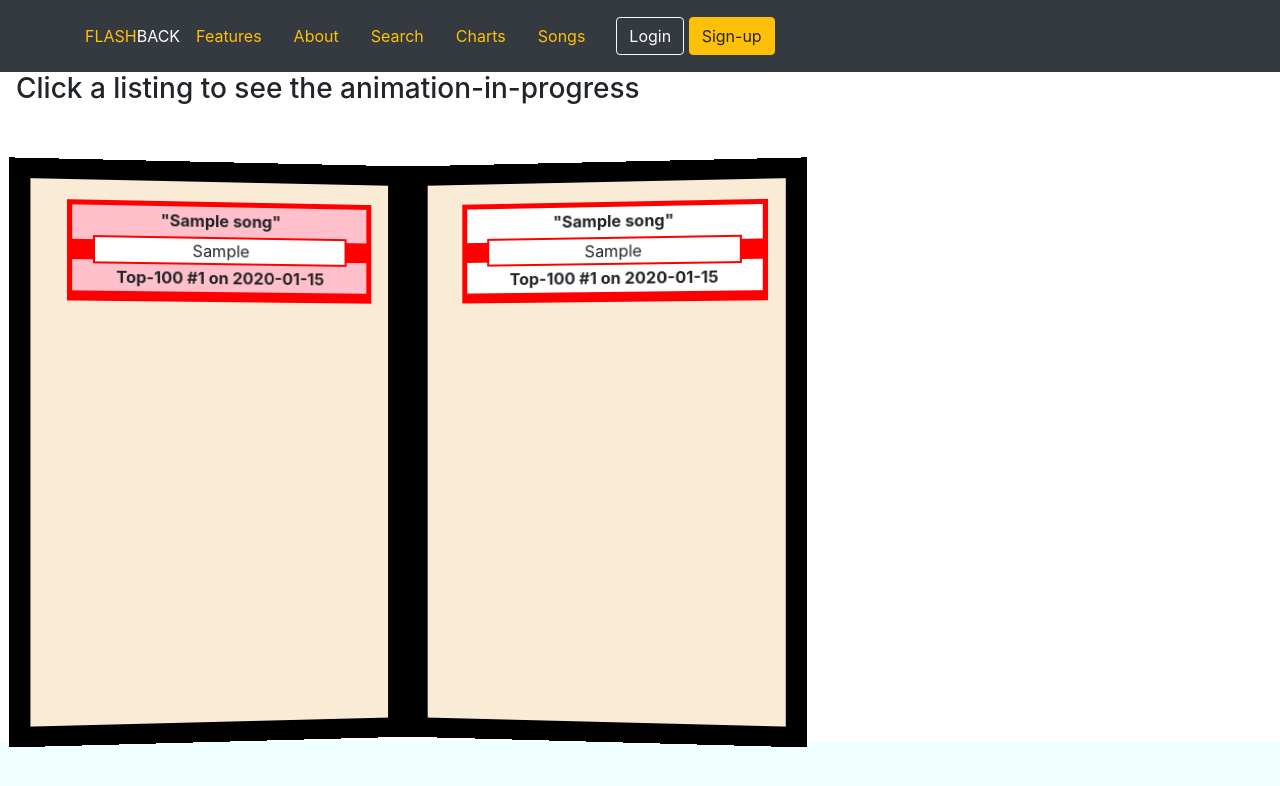
After one commit to dmcconeghy/flashback, a Flask app: page /listing in a window 1280 px wide. The commit adds this page. Shown: the top 786 px of the page. Run offline with Flask 2, Linux system fonts and the light colour scheme; tables that the repository leaves empty hold one stand-in row (values such as "Sample post").

Commit message:
Styling improvements for basic routes.

```diff
--- a/app.py
+++ b/app.py
@@ -2,6 +2,7 @@ import os
 import billboard
 from datetime import date, timedelta
 import random
+import requests
 
 from flask import Flask, render_template, redirect, session, flash, g
 from flask_debugtoolbar import DebugToolbarExtension
@@ -190,7 +191,7 @@ def search():
 
     return render_template("search.html", form=form)
 
-@app.route('/random', methods=['POST'])
+@app.route('/random', methods=['GET', 'POST'])
 def random_chart():
 
     earliest = date(1958, 8, 4)
@@ -234,6 +235,34 @@ def show_song_gallery():
     songs = Song.query.all()
 
     return render_template('song_gallery.html', songs=songs)
+
+@app.route('/song/art/<int:song_id>', methods=['GET', 'POST'])
+def fetch_song_art(song_id):
+    """
+        Fetches a specific song's album art using the iTunes API.
+        This FAILS because requests executes BEFORE Song.query returns a result.
+
+    """
+    song = Song.query.get_or_404(song_id)
+
+    artist = song.artist
+    title = song.title
+
+    a = artist.replace(' ', '+')
+
+    t = title.replace(' ', '+')
+
+
+    r = requests.get('https://itunes.apple.com/search?term={{a}}&entity=musicArtist&limit=5').json()
+
+    return render_template('fetch_art.html', song=song, a=a, r=r)
+
+@app.route('/listing')
+def listing():
+
+    songs = Song.query.limit(5).all()
+
+    return render_template('listing.html', songs=songs)
 ################### SIGNUP ###################
 
 @app.route('/signup', methods=['GET', 'POST'])
--- a/models.py
+++ b/models.py
@@ -115,7 +115,7 @@ class Chart(db.Model):
 
     id = db.Column(db.Integer, autoincrement=True, primary_key=True)
     name = db.Column(db.String, nullable=False)
-    date = db.Column(db.DateTime, nullable=False)
+    date = db.Column(db.DateTime, nullable=False, unique=True)
 
     # songs = db.relationship('Song')
 
--- a/static/css/styles.css
+++ b/static/css/styles.css
@@ -2,7 +2,7 @@ html {
     background-color: azure;
 }
 
-.nav-link:hover {
+.nav .text-warning:hover {
     color: white;
 }
 
@@ -15,3 +15,124 @@ html {
   top: 50%;
   transform: translateY(-50%);
 }
+
+/* LISTING STYLING */
+
+.tracks {
+  box-sizing: border-box;
+  width: 800px;
+  perspective: 400px;
+
+}
+
+.tracks-animate-right {
+  perspective-origin: left;
+  animation: perspectiveAnimationright 2s;
+}
+
+.tracks-animate-left {
+  perspective-origin: right;
+  z-index: 99;
+  animation: perspectiveAnimationleft 2s;
+}
+
+@keyframes perspectiveAnimationright {
+  0% {
+  }
+
+  100% {
+    transform: translateX(-100%) rotateY(-180deg);
+  }
+}
+
+@keyframes perspectiveAnimationleft {
+  0% {
+  }
+
+  100% {
+    transform: translateX(100%) rotateY(180deg);
+
+  }
+}
+
+
+.track-list-container-left {
+  width: 380px;
+  height: 580px;
+  border: 20px solid black;
+  padding-top: 20px;
+  padding-bottom: 15px;
+  transform: rotatey(2deg);
+  background-color: antiquewhite;
+}
+
+.track-list-container-right {
+  width: 380px;
+  height: 580px;
+  border: 20px solid black;
+  padding-top: 20px;
+  padding-bottom: 15px;
+  transform: rotatey(-2deg);
+  background-color: antiquewhite;
+}
+
+.track-list-box {
+  width: 300px;
+  height: 100px;
+  border: 5px solid red;
+  position: relative;
+  left: 20px;
+}
+
+.track-box-upper {
+  position: relative;
+  border-bottom: 10px solid red;
+  padding-top: 2px;
+  height: 95px;
+  width: 290px;
+
+}
+
+.track-list-box.odd {
+  background-color: pink
+}
+
+.track-list-box.even {
+  background-color: white;
+}
+
+.track-inner {
+  position: absolute;
+  top: 30px;
+  left: 20px;
+  background-color: white;
+  border: 2px solid red;
+  height: 28px;
+  width: 250px;
+}
+
+.left-decor {
+  position: absolute;
+  left: -25px;
+  top: 2px;
+  background-color: red;
+  height: 20px;
+  width: 25px;
+
+}
+
+.right-decor {
+  position: absolute;
+  right: -25px;
+  top: 2px;
+  background-color: red;
+  height: 20px;
+  width: 25px;
+}
+
+.track-box-lower {
+  position: absolute;
+  top: 59px;
+  height: 30px;
+  width: 290px;
+}
--- a/static/js/app.js
+++ b/static/js/app.js
@@ -0,0 +1,29 @@
+console.log("JS is here.")
+
+function turnPage(){
+    leftTracks = document.getElementById('tracks-left')
+    rightTracks = document.getElementById('tracks-right')
+
+    leftTracks.addEventListener("click", (e) => {
+
+        leftTracks.classList.add('tracks-animate-left')
+        console.log("You clicked", e.currentTarget)
+        console.log("CLicked the left container")
+        setTimeout(() => leftTracks.classList.remove('tracks-animate-left'), 2000)
+    }
+    )
+
+    rightTracks.addEventListener("click", (e) => {
+
+
+        rightTracks.classList.add('tracks-animate-right')
+        console.log("You clicked", e.currentTarget)
+        console.log("CLicked the right container")
+        setTimeout(() => rightTracks.classList.remove('tracks-animate-right'), 2000)
+        }
+
+    )
+
+}
+
+turnPage()
--- a/templates/about.html
+++ b/templates/about.html
@@ -12,12 +12,14 @@
     <div class="col-xs-8 col-lg-8 text-center">
         <h1>ABOUT FLASHBACK</h1>
 
-        <div class="text-start pt-5">
-            <img src="../static/media/dmcconeghy.jpg" class="rounded float-end img-fluid img-thumbnail p-1 ms-3 mb-1" alt="Profile shot of Dave McConeghy">
+        <div class="text-justify pt-5">
+            <img src="../static/media/dmcconeghy.jpg" class="rounded float-right img-fluid p-1 ml-3 mb-1 col-sm-3 " alt="Profile shot of Dave McConeghy">
+
             <p>I'm <a href="https://www.linkedin.com/in/david-mcconeghy/">Dave McConeghy</a> and Flashback is a musical memory project I completed for my full-stack software engineering bootcamp.
                 You'll appreciate this project if you've ever had a moment where you heard a song and thought, "I remember when I first heard that!"</p>
             <p>That's what happened to me when I happened to hear Nirvana's "All Apologies" a while back. I thought, "I remember when that came out. It was 1993 and Cobain killed himself just a few months later."
                 It was such a strong memory, but I couldn't think of what else I was listening to then.</p>
+
             <p>A quick Google later and I found half a dozen albums that I was listening to on repeat from that same moment. Off I went to re-live my musical fall of 1993 with Counting Crows, Pearl Jam, and Billy Joel.
                 I hope this project offers users a similar experience by providing a Billboard chart based timeline to explore.
             </p>
--- a/templates/base.html
+++ b/templates/base.html
@@ -23,11 +23,11 @@
       </a>
 
       <ul class="nav col-12 col-lg-auto me-lg-auto mb-2 justify-content-center mb-md-0">
-        <li><a href="#" class="nav-link ps-5 pe-2 link-warning">Features</a></li>
-        <li><a href="/about" class="nav-link ps-2 link-warning">About</a></li>
-        <li><a href="/search" class="nav-link ps-2 link-warning">Search</a></li>
-        <li><a href="/charts" class="nav-link ps-2 link-warning">Charts</a></li>
-        <li><a href="/songs" class="nav-link ps-2 pe-5 link-warning">Songs</a></li>
+        <li><a href="#" class="nav-link ps-5 pe-2 text-warning">Features</a></li>
+        <li><a href="/about" class="nav-link ps-2 text-warning">About</a></li>
+        <li><a href="/search" class="nav-link ps-2 text-warning">Search</a></li>
+        <li><a href="/charts" class="nav-link ps-2 text-warning">Charts</a></li>
+        <li><a href="/songs" class="nav-link ps-2 pe-5 text-warning">Songs</a></li>
       </ul>
 
       <!-- <form class="col-12 col-lg-auto mb-3 mb-lg-0 me-lg-3">
@@ -63,7 +63,7 @@
 <script src="https://code.jquery.com/jquery-3.3.1.slim.min.js" integrity="sha384-q8i/X+965DzO0rT7abK41JStQIAqVgRVzpbzo5smXKp4YfRvH+8abtTE1Pi6jizo" crossorigin="anonymous"></script>
 <script src="https://cdn.jsdelivr.net/npm/popper.js@1.14.7/dist/umd/popper.min.js" integrity="sha384-UO2eT0CpHqdSJQ6hJty5KVphtPhzWj9WO1clHTMGa3JDZwrnQq4sF86dIHNDz0W1" crossorigin="anonymous"></script>
 <script src="https://cdn.jsdelivr.net/npm/bootstrap@4.3.1/dist/js/bootstrap.min.js" integrity="sha384-JjSmVgyd0p3pXB1rRibZUAYoIIy6OrQ6VrjIEaFf/nJGzIxFDsf4x0xIM+B07jRM" crossorigin="anonymous"></script>
-<script src="../static/app.js"></script>
+<script src="../static/js/app.js"></script>
 </body>
 
 </html>
--- a/templates/charts.html
+++ b/templates/charts.html
@@ -8,8 +8,8 @@
     <ul>
     {% for chart in charts %}
 
-    <li>
-        <p>{{chart.name}} | {{chart.date.date()}}</p>
+
+        <h5>{{chart.name}} | {{chart.date.date()}}</h5>
         <p>Previous Chart: {{chart.prior_chart(chart.date.date())}}</p>
         <p>Next Chart: {{chart.next_chart(chart.date.date())}}</p>
     </li>
--- /dev/null
+++ b/templates/listing.html
@@ -0,0 +1,60 @@
+{% extends 'base.html' %}
+
+{% block title %}{% endblock %}
+
+{% block content %}
+<h3 class="pl-3">Click a listing to see the animation-in-progress</h3>
+<div class="pl-3 pt-5 tracks d-flex">
+
+    <div id="tracks-left" class="track-list-container-left col-lg-6">
+
+        {% for song in songs %}
+        <div  class="track-list-box text-center {{ loop.cycle('odd', 'even')}}">
+
+            <div class="track-box-upper">
+                <p><strong>"{{song.title}}"</strong></p>
+
+                <div class="track-inner">
+                    <div class="left-decor"></div>
+                    <p>{{song.artist}}</p>
+                    <span class="right-decor"></span>
+                </div>
+
+                <div class="track-box-lower ">
+                    <p><strong>Top-100 #{{song.rank}} on {{song.chart_date}}</strong></p>
+                </div>
+
+            </div>
+
+        </div>
+        {% endfor %}
+
+    </div>
+
+    <div id="tracks-right"class="track-list-container-right col-lg-6">
+
+        {% for song in songs %}
+        <div class="track-list-box text-center {{ loop.cycle('even', 'odd')}}">
+
+            <div class="track-box-upper">
+                <p><strong>"{{song.title}}"</strong></p>
+
+                <div class="track-inner">
+                    <div class="left-decor"></div>
+                    <p>{{song.artist}}</p>
+                    <span class="right-decor"></span>
+                </div>
+
+                <div class="track-box-lower ">
+                    <p><strong>Top-100 #{{song.rank}} on {{song.chart_date}}</strong></p>
+                </div>
+
+            </div>
+
+        </div>
+        {% endfor %}
+
+    </div>
+
+</div>
+{% endblock %}
--- a/templates/results.html
+++ b/templates/results.html
@@ -4,7 +4,7 @@
 
 
 {% block content %}
-<div class="container-fluid">
+<div class="container-fluid col-lg-6">
 	<div class="row bg-info">
 		<div class="col-md-9"> THIS WEEK {{chart.date}}
 		</div>
@@ -22,7 +22,7 @@
             <div class="col-md-1 text-center align-middle"> {{entry.rank}}
             </div>
             <div class="col-md-1 text-center align-middle">
-                <img class="img-thumbnail" src="../static/media/musical_placeholder.jpg" alt="default album image">
+                <img class="img-fluid" src="../static/media/missing_album_art.svg" alt="default album image">
             </div>
             <div class="col-md-7 text-left align-middle">
                 {{entry.title}} by {{entry.artist}}
```
Also changed, not shown: templates/fetch_art.html (added, +18 -0 lines), templates/index.html (+14 -4 lines), templates/search.html (+6 -5 lines).
